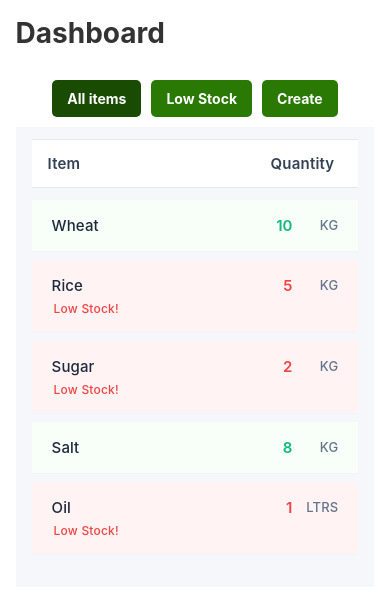
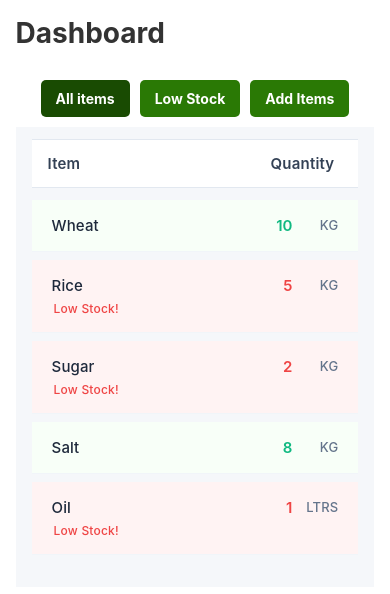
Before and after one commit to Mulkesh-sharma/React_native_start, a React Native app: screen / in a window 390 px wide. Shown: the top 594 px of the page. Built offline with nearby package versions, Linux system fonts and the light colour scheme.

Commit message:
react native updation

```diff
--- a/src/screens/HomeScreen.jsx
+++ b/src/screens/HomeScreen.jsx
@@ -39,7 +39,7 @@ const HomeScreen = () => {
                     style={[styles.button, view === 2 && { backgroundColor: "#194b02ff" }]}
                     onPress={() => setView(2)}
                 >
-                    <Text style={styles.btnText}>Create</Text>
+                    <Text style={styles.btnText}>Add Items</Text>
                 </Pressable>
             </View>
 
```
